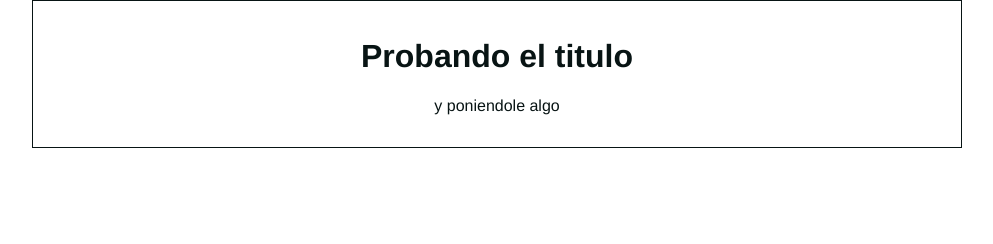
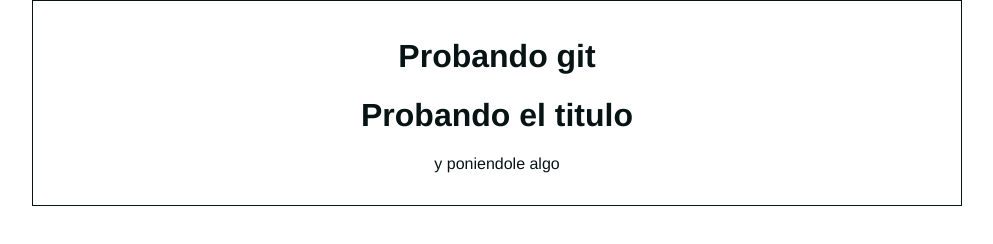
Before and after one commit to VaninaLuna/hyperblog, a plain HTML site: page index.html in a window 1280 px wide. Shown: the whole page, without its empty margins (143-1136 px from the left). Drawn offline with Linux system fonts and the light colour scheme.

Commit message:
cabecera nueva

```diff
--- a/index.html
+++ b/index.html
@@ -8,6 +8,9 @@
 </head>
 <body>
     <div id="container">
+        <div id="cabecer">
+            <h1>Probando git</h1>
+        </div>
         <div id="post">
             <h1>Probando el titulo</h1>
             <p>y poniendole algo</p>
```
